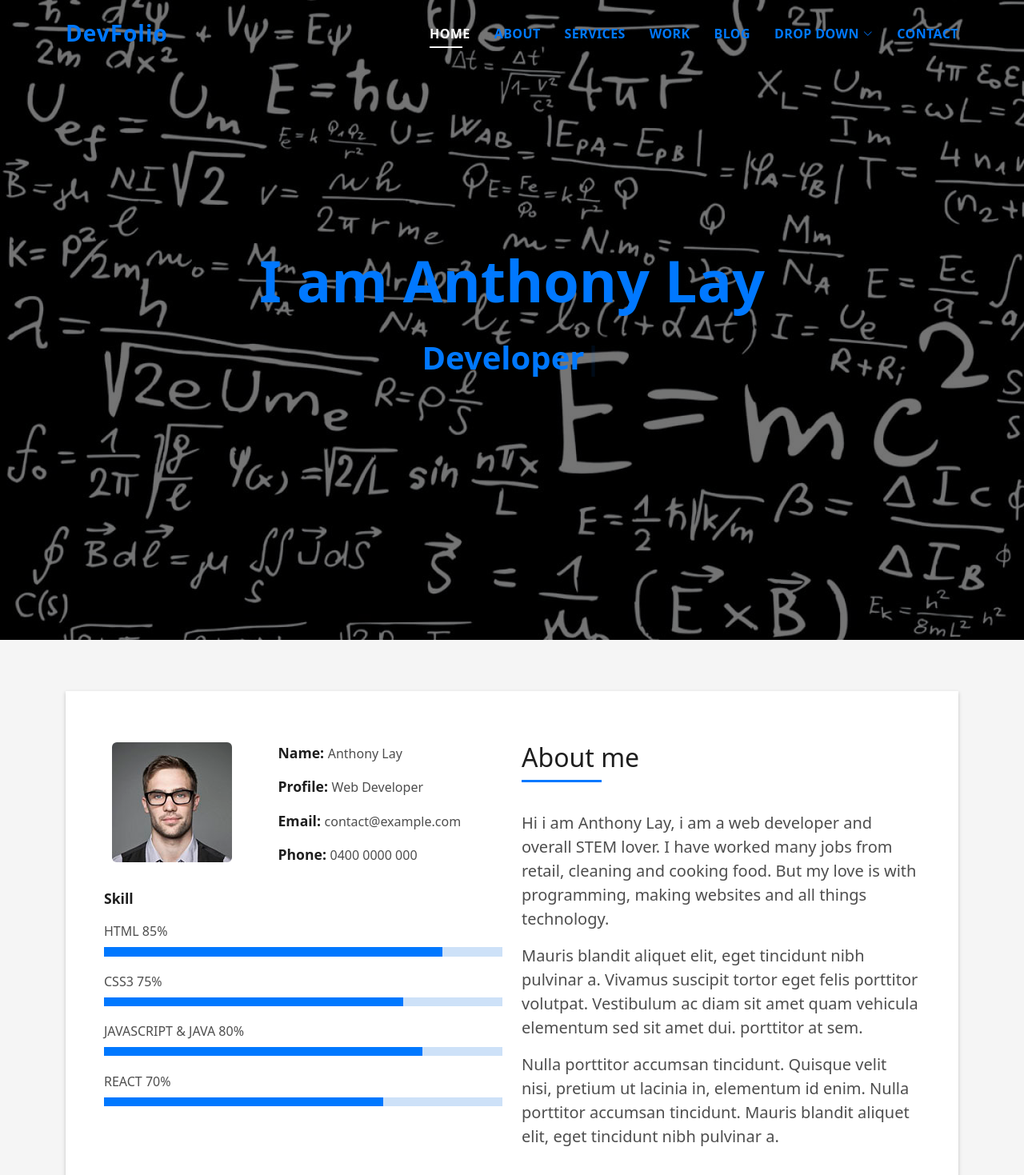
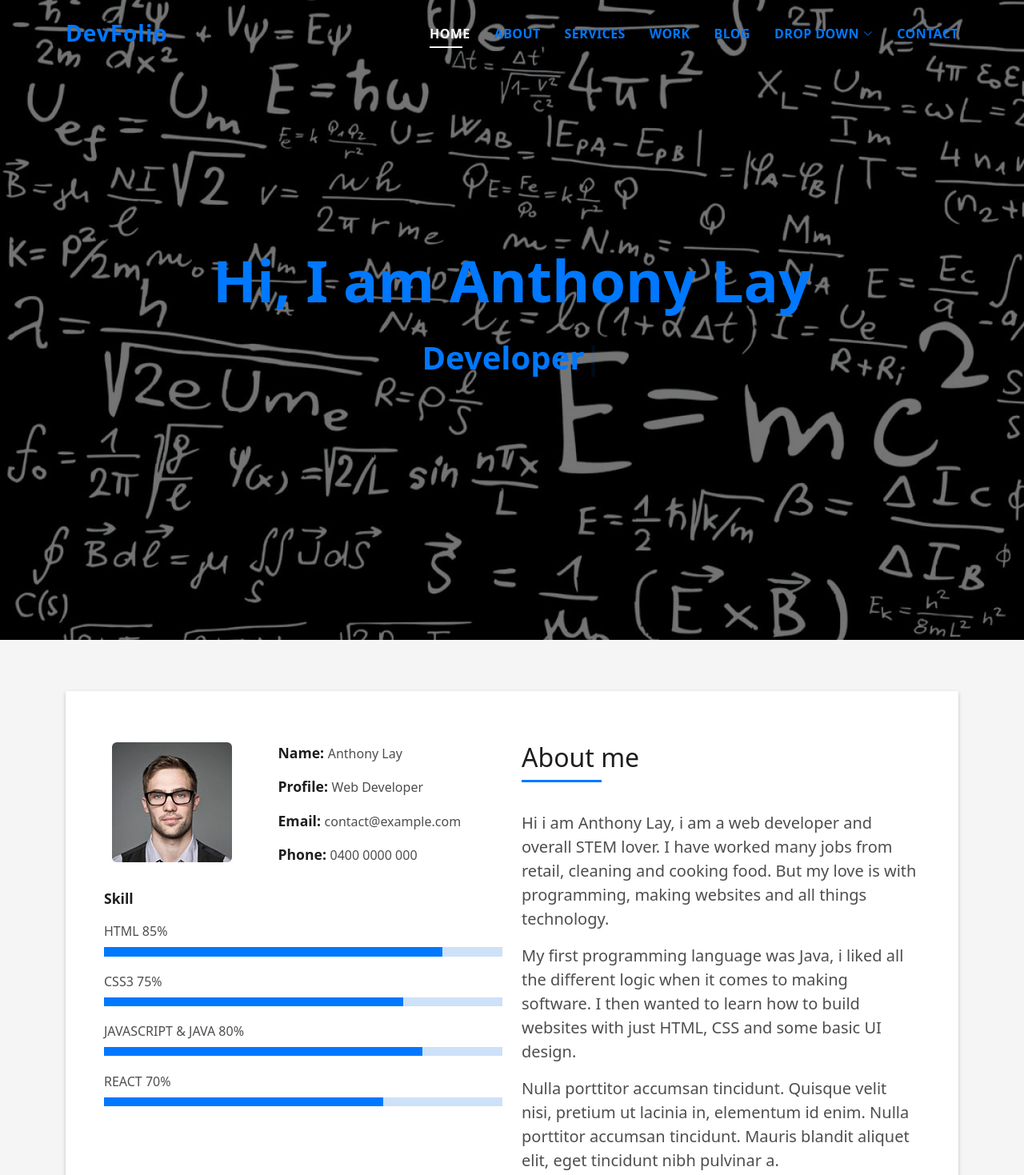
Before and after one commit to aklay1994/antholay.github.io, a plain HTML site: page index.html in a window 1280 px wide. Shown: the top 1469 px of the page at 80% size. Drawn offline with nearby package versions, Linux system fonts and the light colour scheme.

Commit message:
More About me Stuff.

```diff
--- a/index.html
+++ b/index.html
@@ -83,7 +83,7 @@
       <div class="table-cell">
         <div class="container">
           <!--<p class="display-6 color-d">Hello, world!</p>-->
-          <h1 class="hero-title mb-4">I am Anthony Lay</h1>
+          <h1 class="hero-title mb-4">Hi, I am Anthony Lay</h1>
           <p class="hero-subtitle"><span class="typed" data-typed-items="Programmer, Developer, Amateur Mathematician & Physicist"></span></p>
           <!-- <p class="pt-3"><a class="btn btn-primary btn js-scroll px-4" href="#about" role="button">Learn More</a></p> -->
         </div>
@@ -148,9 +148,8 @@
                       cleaning and cooking food. But my love is with programming, making websites and all things technology.
                     </p>
                     <p class="lead">
-                      Mauris blandit aliquet elit, eget tincidunt nibh pulvinar a. Vivamus suscipit tortor eget felis
-                      porttitor volutpat. Vestibulum
-                      ac diam sit amet quam vehicula elementum sed sit amet dui. porttitor at sem.
+                      My first programming language was Java, i liked all the different logic when it comes to making software.
+                      I then wanted to learn how to build websites with just HTML, CSS and some basic UI design.
                     </p>
                     <p class="lead">
                       Nulla porttitor accumsan tincidunt. Quisque velit nisi, pretium ut lacinia in, elementum id enim.
```
